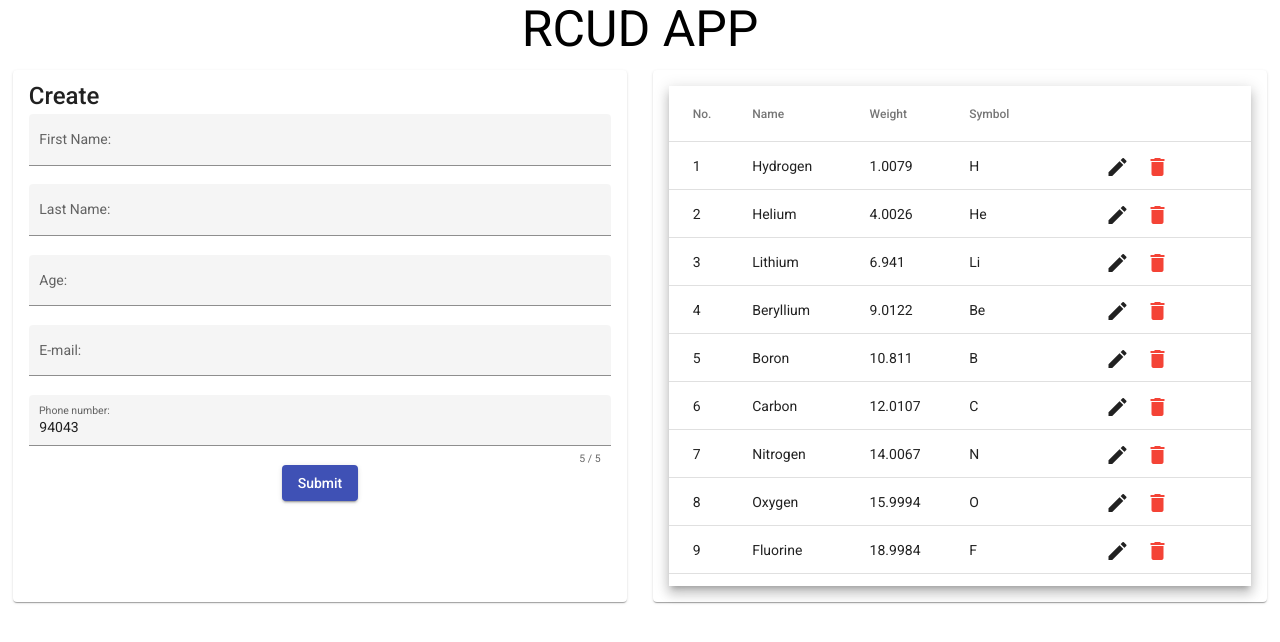
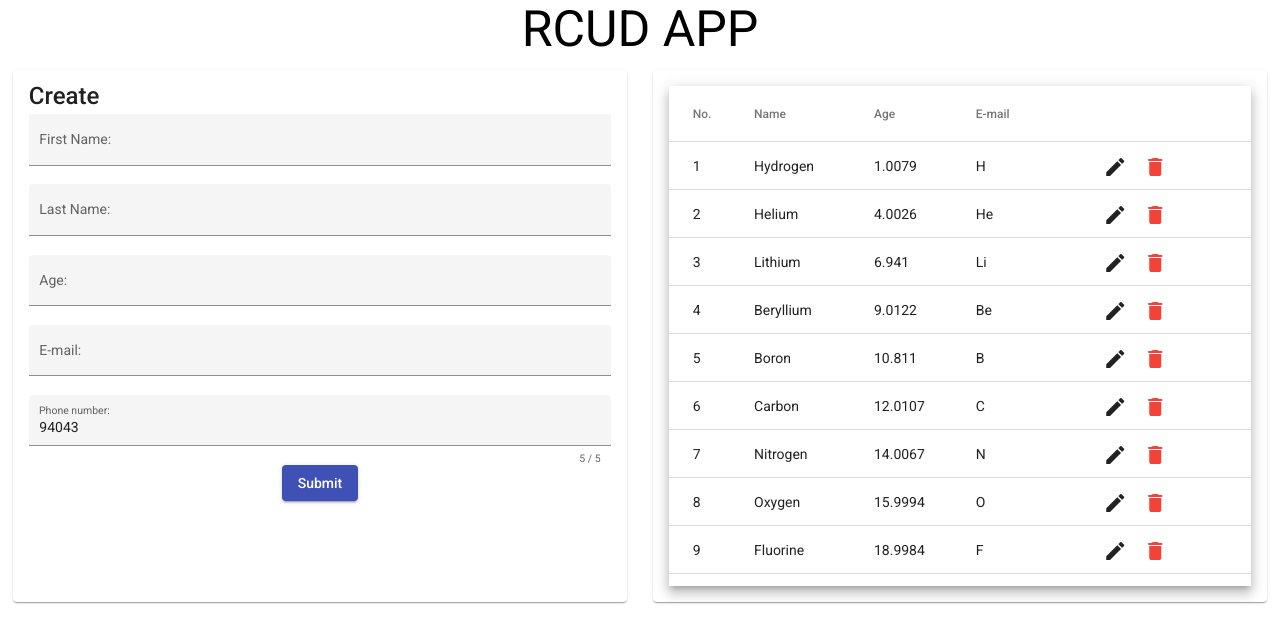
Before and after one commit to Sanchithasharma/CRUD-angular, an Angular app: page / in a window 1280 px wide. Shown: the top 642 px of the page. Built offline with nearby package versions, Linux system fonts and the light colour scheme.

Commit message:
table column fix and added json files

```diff
--- a/src/app/crud/create/display/display.component.html
+++ b/src/app/crud/create/display/display.component.html
@@ -16,13 +16,13 @@
 
           <!-- Weight Column -->
           <ng-container matColumnDef="weight">
-            <th mat-header-cell *matHeaderCellDef> Weight </th>
+            <th mat-header-cell *matHeaderCellDef> Age </th>
             <td mat-cell *matCellDef="let element"> {{element.weight}} </td>
           </ng-container>
 
           <!-- Symbol Column -->
           <ng-container matColumnDef="symbol">
-            <th mat-header-cell *matHeaderCellDef> Symbol </th>
+            <th mat-header-cell *matHeaderCellDef> E-mail </th>
             <td mat-cell *matCellDef="let element"> {{element.symbol}} </td>
           </ng-container>
 
```
Also changed, not shown: src/assets/JSON/users.json (added, +10 -0 lines), src/app/crud/create/create.component.ts (line endings or trailing spaces).
